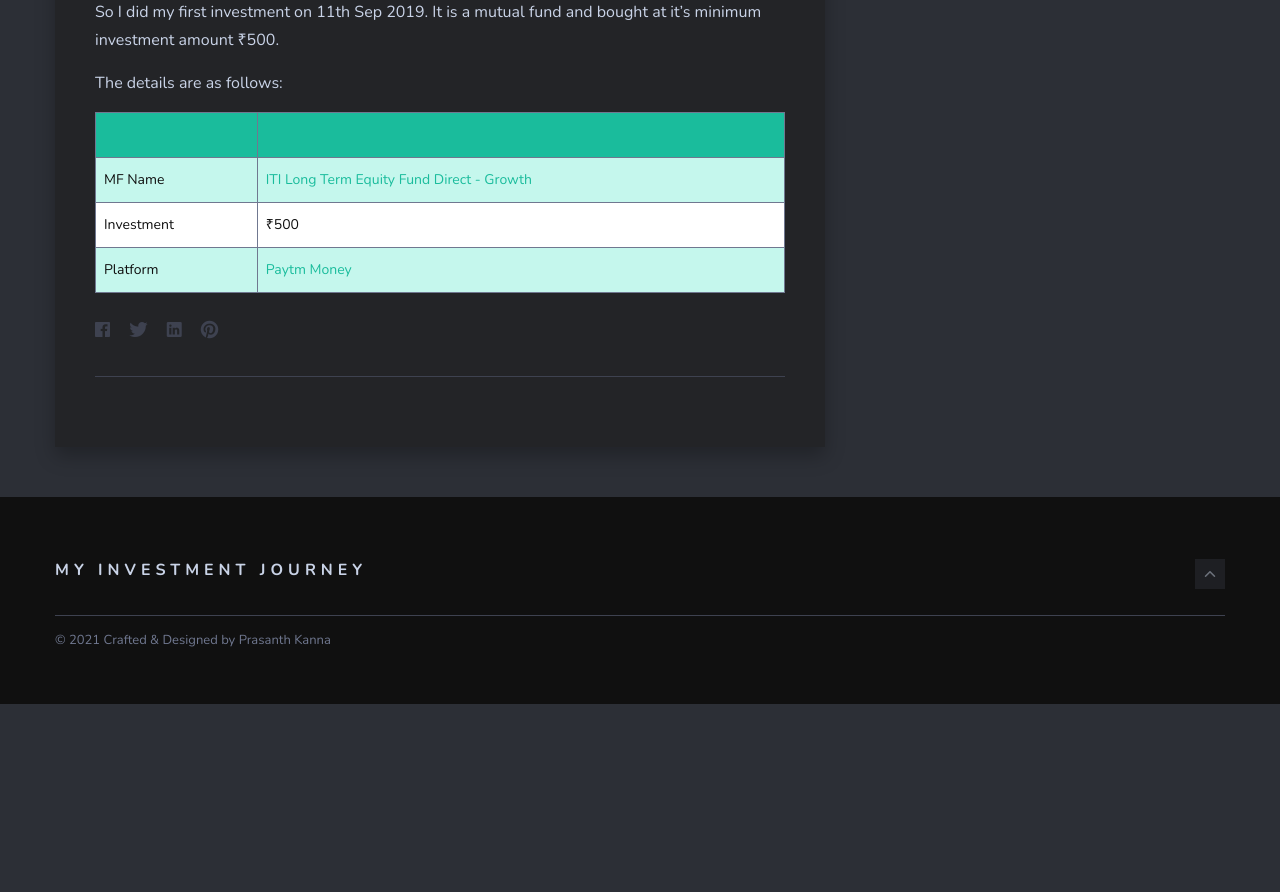
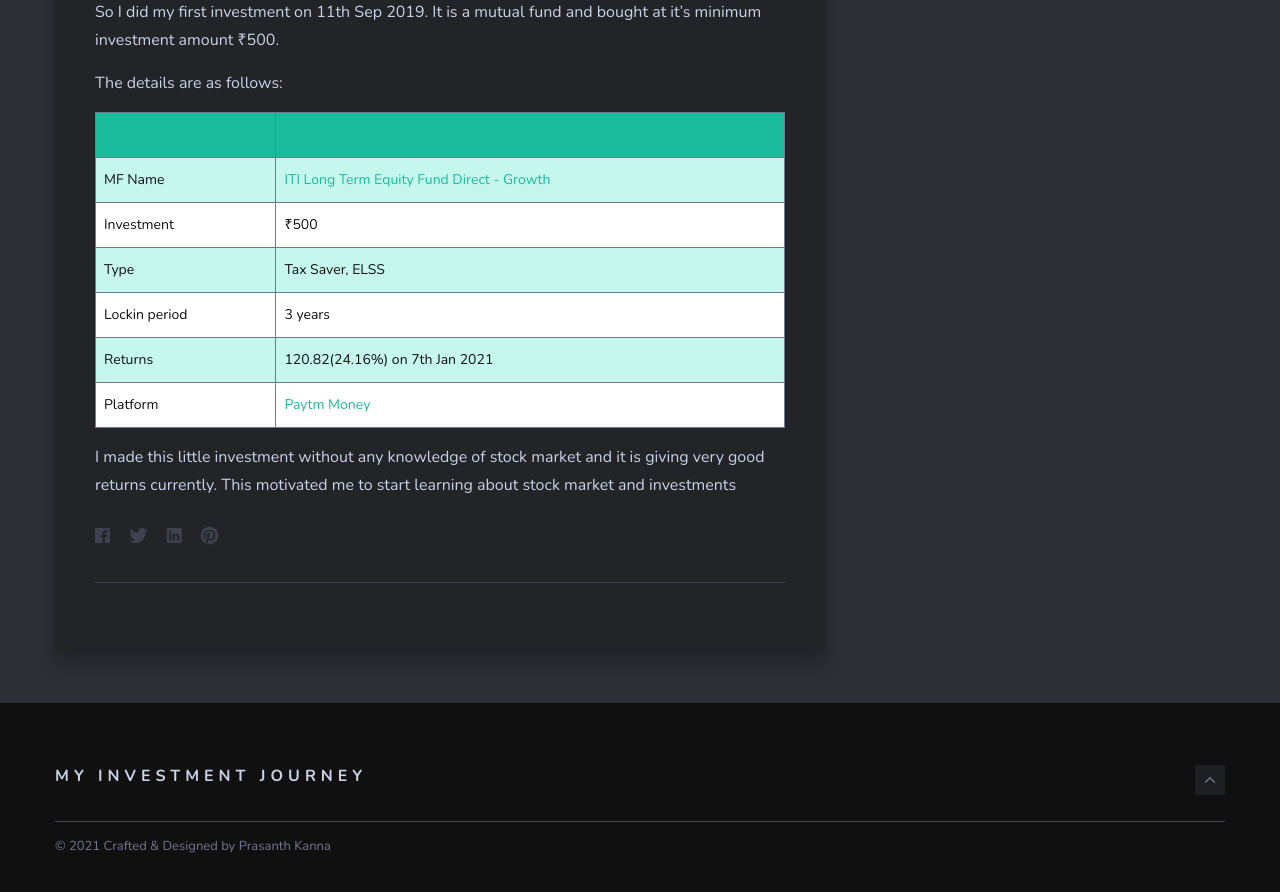
Before and after one commit to dedsecinv/dedsecinv.github.io, a Jekyll site: the page built from _posts/2021-01-07-first-investment.md, in a window 1280 px wide and 900 px high, scrolled down 809 px. Shown: the top 892 px of the window. Built offline with Jekyll 4.4.1, drawn with Linux system fonts in a browser that asks for light colours; nearby versions of some CDN libraries; comment, search, counter and statistics services are not loaded; before the commit the page ends 1513 px from its top, so only the background shows below that.

Commit message:
update 2021-01-07-first-investment.md

```diff
--- a/_posts/2021-01-07-first-investment.md
+++ b/_posts/2021-01-07-first-investment.md
@@ -18,4 +18,9 @@
 ---| ---
 MF Name | [ITI Long Term Equity Fund Direct - Growth](https://www.google.com/finance/quote/ITI_LONG_TERM_15Y5KE6:MUTF_IN)
 Investment | ₹500
+Type | Tax Saver, ELSS
+Lockin period | 3 years
+Returns | 120.82(24.16%) on 7th Jan 2021
 Platform | [Paytm Money](https://www.paytmmoney.com/)
+
+I made this little investment without any knowledge of stock market and it is giving very good returns currently. This motivated me to start learning about stock market and investments
```
